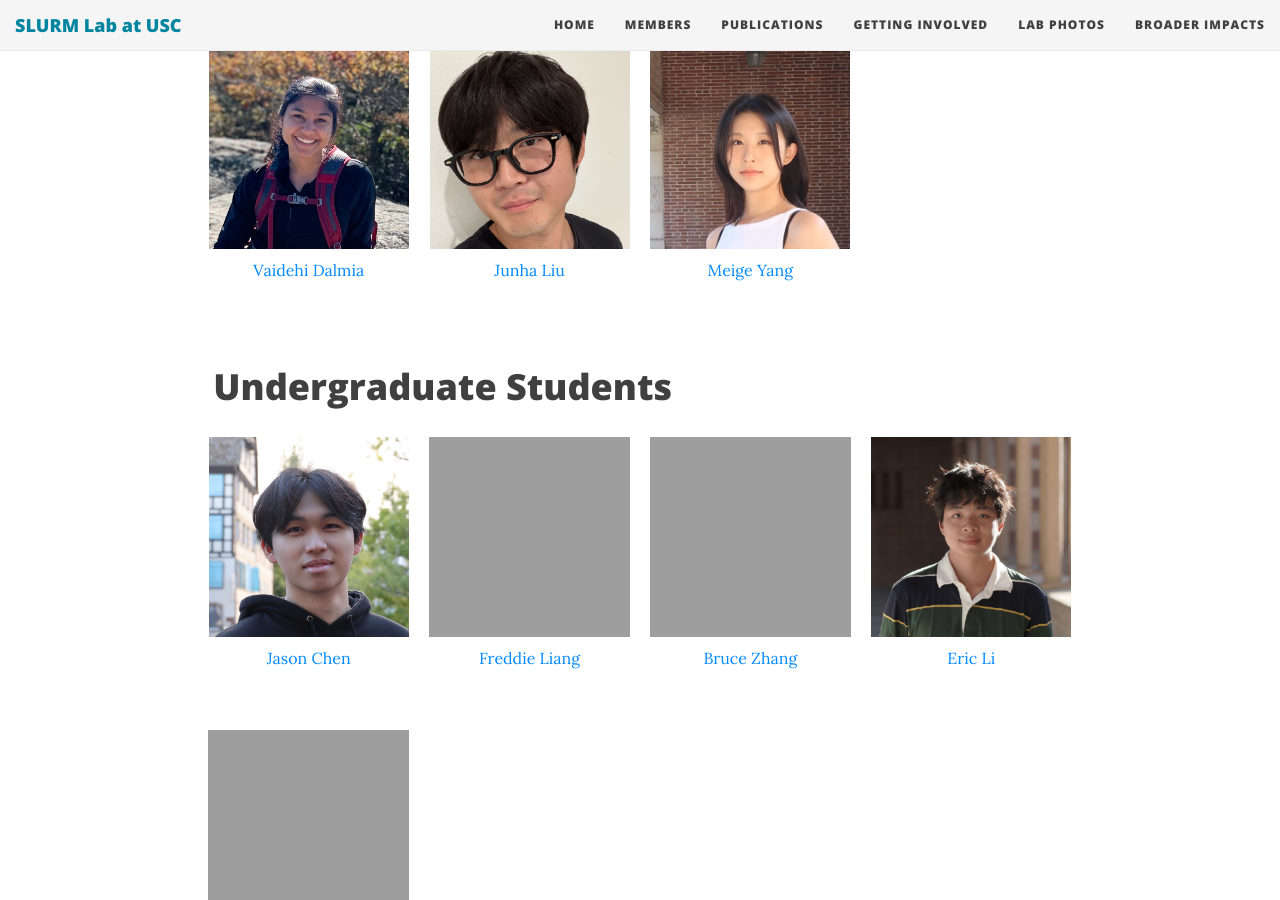
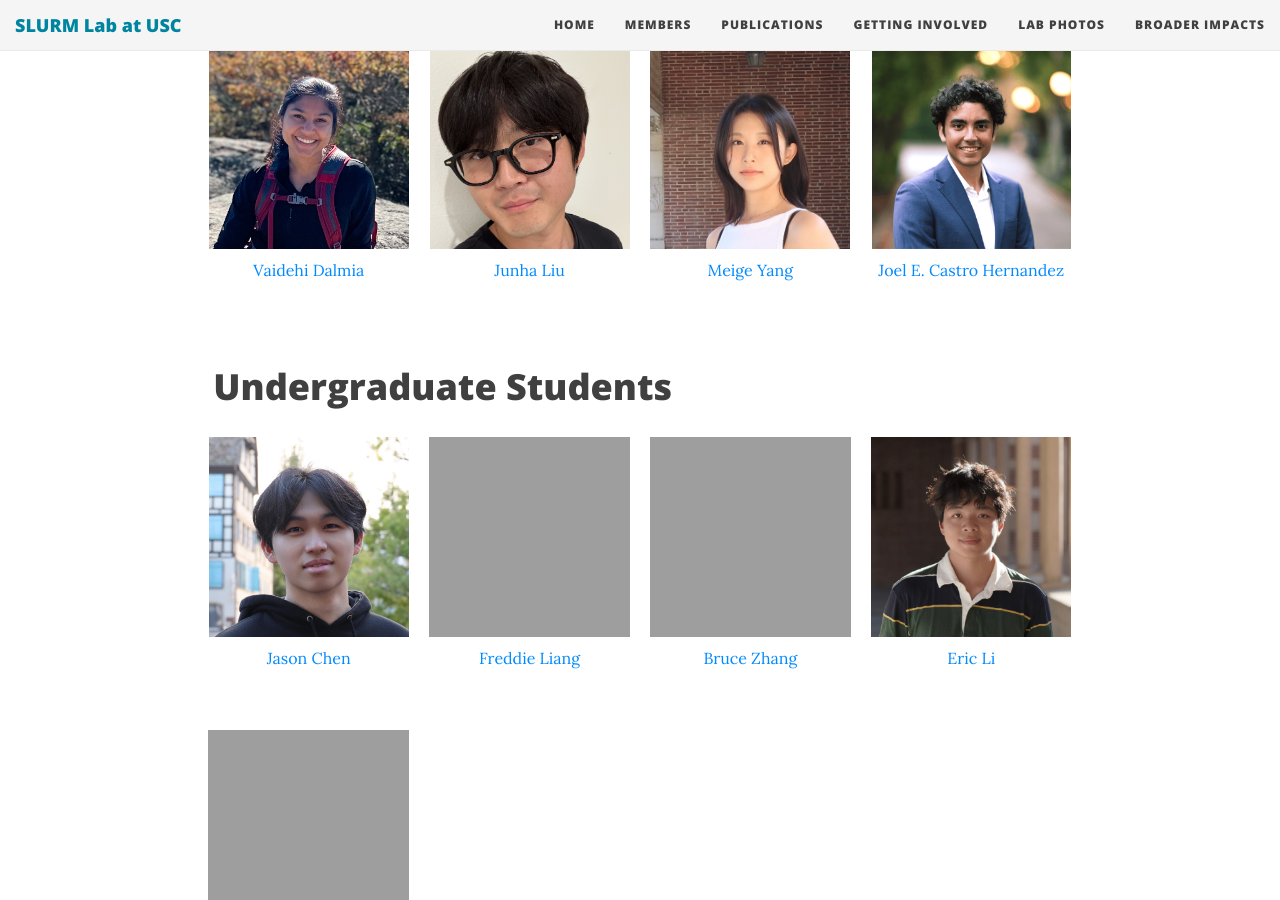
Before and after one commit to slurm-lab-usc/slurm-lab-usc.github.io, a Jekyll site: the page built from members.md, in a window 1280 px wide and 900 px high, scrolled down 1669 px. Built offline with Jekyll 4.4.1, drawn with Linux system fonts in a browser that asks for light colours; nearby versions of some CDN libraries.

Commit message:
Add Joel to members

```diff
--- a/members.md
+++ b/members.md
@@ -77,6 +77,9 @@ members:
           - name: Meige Yang
             photo_url: https://slurm-lab-usc.github.io/img/people/MeigeYang.jpg
             web_url: https://www.linkedin.com/in/maggie-yang-592030267/
+          - name: Joel E. Castro Hernandez
+            photo_url: /img/people/JoelCastroHernandez.png
+            web_url: https://joel-ca.github.io/portfolio/
 
   - name: Undergraduate Students
     list:
```
Also changed, not shown: img/people/JoelCastroHernandez.png (added).
